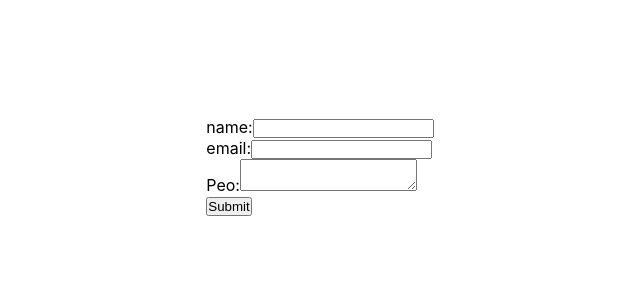
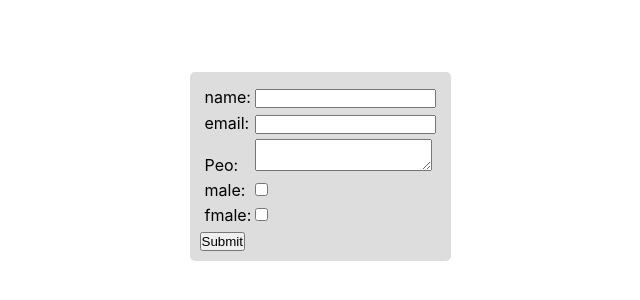
Before and after one commit to M0hamad-Ramadan/blank-react-app, a React (Create React App) app: page / in a window 1280 px wide. Shown: the part 234-534 px from the top of the page, without its empty margins (320-960 px from the left). Built offline with nearby package versions, Linux system fonts and the light colour scheme; the HTML template or start-up script is replaced by a standard one.

Commit message:
mange-check-box-state

```diff
--- a/src/MyForm.js
+++ b/src/MyForm.js
@@ -1,14 +1,20 @@
 import { useState } from "react";
 
 const MyForm = () => {
-  const [myFormData, setNewState] = useState({ name: "", email: "", peo: "" });
+  const [myFormData, setNewState] = useState({
+    name: "",
+    email: "",
+    peo: "",
+    male: false,
+    fmale: false,
+  });
   return (
     <form
       onSubmit={(e) => {
         e.preventDefault();
         console.log(myFormData);
       }}>
-      <div>
+      <div className="inp-group">
         <label>name:</label>
         <input
           type="text"
@@ -19,7 +25,7 @@ const MyForm = () => {
         />
       </div>
 
-      <div>
+      <div className="inp-group">
         <label>email:</label>
         <input
           type="text"
@@ -30,7 +36,7 @@ const MyForm = () => {
         />
       </div>
 
-      <div>
+      <div className="inp-group">
         <label>Peo:</label>
         <textarea
           type="text"
@@ -41,6 +47,28 @@ const MyForm = () => {
         />
       </div>
 
+      <div className="inp-group">
+        <label>male:</label>
+        <input
+          type="checkbox"
+          checked={myFormData.male}
+          onChange={(e) => {
+            setNewState({ ...myFormData, male: e.target.checked });
+          }}
+        />
+      </div>
+
+      <div className="inp-group">
+        <label>fmale:</label>
+        <input
+          type="checkbox"
+          checked={myFormData.fmale}
+          onChange={(e) => {
+            setNewState({ ...myFormData, fmale: e.target.checked });
+          }}
+        />
+      </div>
+
       <button>Submit</button>
     </form>
   );
--- a/src/index.css
+++ b/src/index.css
@@ -29,3 +29,21 @@ code {
   gap: 25px;
 
 }
+
+
+form {
+
+  background-color: #ddd;
+  padding: 10px;
+  border-radius: 5px;
+
+}
+
+label {
+  display: inline-block;
+  width: 50px;
+}
+
+.inp-group{
+  margin: 5px;
+}
```
